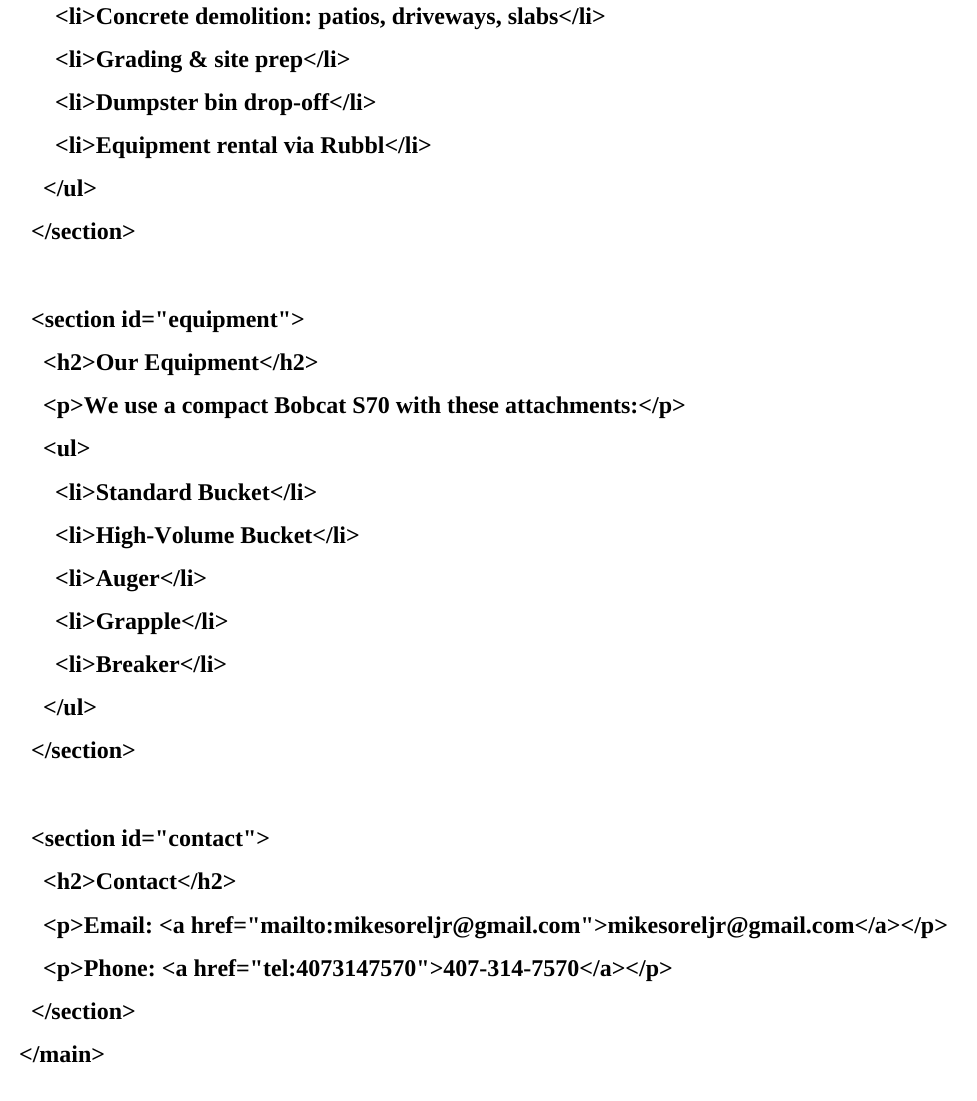
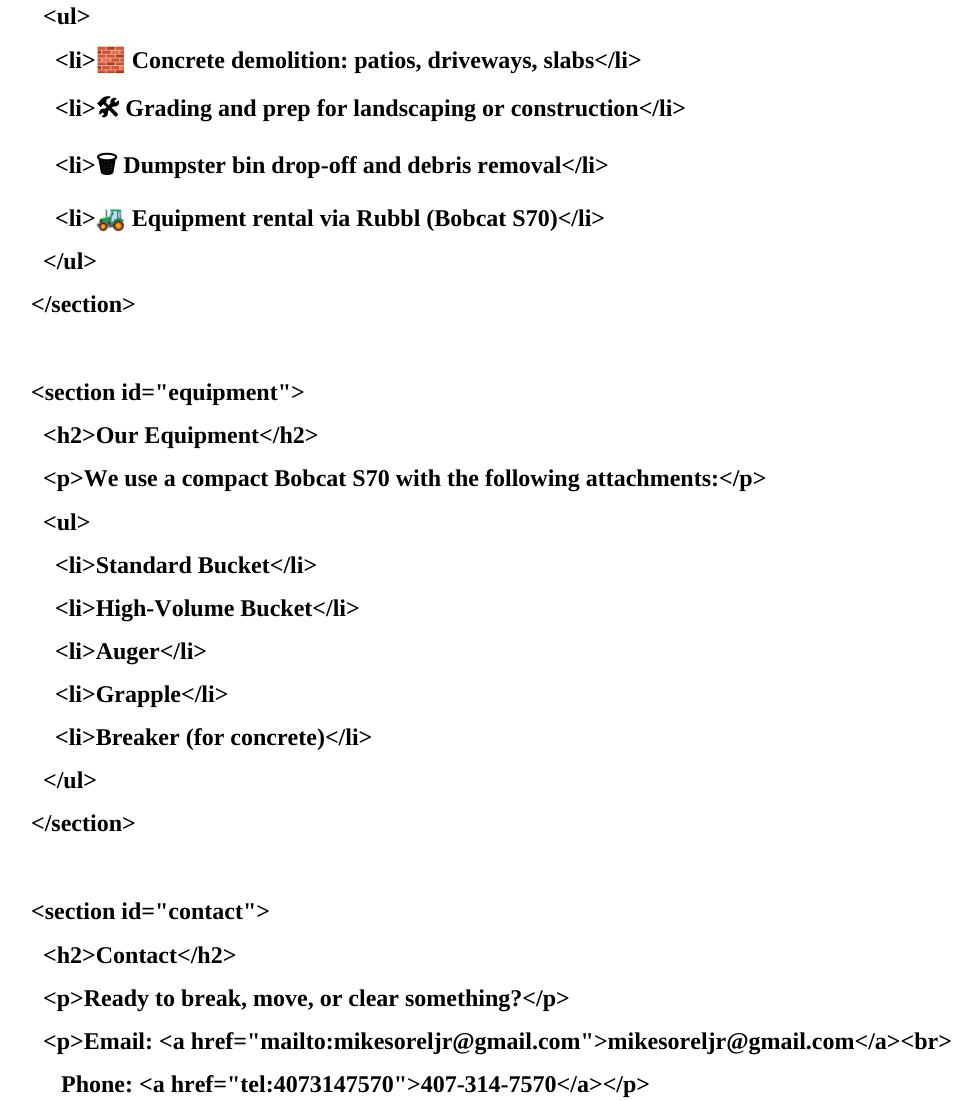
Before and after one commit to mikesoreljr/the_backyard_bobcat, a plain HTML site: page index.html in a window 1280 px wide. Shown: the part 1175-2276 px from the top of the page, without its empty margins (1-978 px from the left). Drawn offline with Linux system fonts and the light colour scheme.

Commit message:
Update index.html

```diff
--- a/index.html
+++ b/index.html
@@ -23,11 +23,12 @@
 <h1 style="margin: 0.0px 0.0px 16.1px 0.0px; font: 24.0px Times; -webkit-text-stroke: #000000; min-height: 29.0px"><span class="s1"><b></b></span><br></h1>
 <h1 style="margin: 0.0px 0.0px 16.1px 0.0px; font: 24.0px Times; -webkit-text-stroke: #000000"><span class="s1"><b><span class="Apple-converted-space">  </span>&lt;header&gt;</b></span></h1>
 <h1 style="margin: 0.0px 0.0px 16.1px 0.0px; font: 24.0px Times; -webkit-text-stroke: #000000"><span class="s1"><b><span class="Apple-converted-space">    </span>&lt;h1&gt;The Backyard Bobcat&lt;/h1&gt;</b></span></h1>
-<h1 style="margin: 0.0px 0.0px 16.1px 0.0px; font: 24.0px Times; -webkit-text-stroke: #000000"><span class="s1"><b><span class="Apple-converted-space">    </span>&lt;p class="tagline"&gt;Tactical Demolition for Tight Access Jobs&lt;/p&gt;</b></span></h1>
+<h1 style="margin: 0.0px 0.0px 16.1px 0.0px; font: 24.0px Times; -webkit-text-stroke: #000000"><span class="s1"><b><span class="Apple-converted-space">    </span>&lt;p class="tagline"&gt;Concrete removal &amp; compact rental for tight-access jobs&lt;/p&gt;</b></span></h1>
 <h1 style="margin: 0.0px 0.0px 16.1px 0.0px; font: 24.0px Times; -webkit-text-stroke: #000000"><span class="s1"><b><span class="Apple-converted-space">  </span>&lt;/header&gt;</b></span></h1>
 <h1 style="margin: 0.0px 0.0px 16.1px 0.0px; font: 24.0px Times; -webkit-text-stroke: #000000; min-height: 29.0px"><span class="s1"><b></b></span><br></h1>
 <h1 style="margin: 0.0px 0.0px 16.1px 0.0px; font: 24.0px Times; -webkit-text-stroke: #000000"><span class="s1"><b><span class="Apple-converted-space">  </span>&lt;nav&gt;</b></span></h1>
 <h1 style="margin: 0.0px 0.0px 16.1px 0.0px; font: 24.0px Times; -webkit-text-stroke: #000000"><span class="s1"><b><span class="Apple-converted-space">    </span>&lt;ul&gt;</b></span></h1>
+<h1 style="margin: 0.0px 0.0px 16.1px 0.0px; font: 24.0px Times; -webkit-text-stroke: #000000"><span class="s1"><b><span class="Apple-converted-space">      </span>&lt;li&gt;&lt;a href="#"&gt;Home&lt;/a&gt;&lt;/li&gt;</b></span></h1>
 <h1 style="margin: 0.0px 0.0px 16.1px 0.0px; font: 24.0px Times; -webkit-text-stroke: #000000"><span class="s1"><b><span class="Apple-converted-space">      </span>&lt;li&gt;&lt;a href="#services"&gt;Services&lt;/a&gt;&lt;/li&gt;</b></span></h1>
 <h1 style="margin: 0.0px 0.0px 16.1px 0.0px; font: 24.0px Times; -webkit-text-stroke: #000000"><span class="s1"><b><span class="Apple-converted-space">      </span>&lt;li&gt;&lt;a href="#equipment"&gt;Equipment&lt;/a&gt;&lt;/li&gt;</b></span></h1>
 <h1 style="margin: 0.0px 0.0px 16.1px 0.0px; font: 24.0px Times; -webkit-text-stroke: #000000"><span class="s1"><b><span class="Apple-converted-space">      </span>&lt;li&gt;&lt;a href="#contact"&gt;Contact&lt;/a&gt;&lt;/li&gt;</b></span></h1>
@@ -38,29 +39,30 @@
 <h1 style="margin: 0.0px 0.0px 16.1px 0.0px; font: 24.0px Times; -webkit-text-stroke: #000000"><span class="s1"><b><span class="Apple-converted-space">    </span>&lt;section id="services"&gt;</b></span></h1>
 <h1 style="margin: 0.0px 0.0px 16.1px 0.0px; font: 24.0px Times; -webkit-text-stroke: #000000"><span class="s1"><b><span class="Apple-converted-space">      </span>&lt;h2&gt;Our Services&lt;/h2&gt;</b></span></h1>
 <h1 style="margin: 0.0px 0.0px 16.1px 0.0px; font: 24.0px Times; -webkit-text-stroke: #000000"><span class="s1"><b><span class="Apple-converted-space">      </span>&lt;ul&gt;</b></span></h1>
-<h1 style="margin: 0.0px 0.0px 16.1px 0.0px; font: 24.0px Times; -webkit-text-stroke: #000000"><span class="s1"><b><span class="Apple-converted-space">        </span>&lt;li&gt;Concrete demolition: patios, driveways, slabs&lt;/li&gt;</b></span></h1>
-<h1 style="margin: 0.0px 0.0px 16.1px 0.0px; font: 24.0px Times; -webkit-text-stroke: #000000"><span class="s1"><b><span class="Apple-converted-space">        </span>&lt;li&gt;Grading &amp; site prep&lt;/li&gt;</b></span></h1>
-<h1 style="margin: 0.0px 0.0px 16.1px 0.0px; font: 24.0px Times; -webkit-text-stroke: #000000"><span class="s1"><b><span class="Apple-converted-space">        </span>&lt;li&gt;Dumpster bin drop-off&lt;/li&gt;</b></span></h1>
-<h1 style="margin: 0.0px 0.0px 16.1px 0.0px; font: 24.0px Times; -webkit-text-stroke: #000000"><span class="s1"><b><span class="Apple-converted-space">        </span>&lt;li&gt;Equipment rental via Rubbl&lt;/li&gt;</b></span></h1>
+<h1 style="margin: 0.0px 0.0px 16.1px 0.0px; font: 24.0px Times; -webkit-text-stroke: #000000"><span class="s1"><b><span class="Apple-converted-space">        </span>&lt;li&gt;🧱 Concrete demolition: patios, driveways, slabs&lt;/li&gt;</b></span></h1>
+<h1 style="margin: 0.0px 0.0px 16.1px 0.0px; font: 24.0px Times; -webkit-text-stroke: #000000"><span class="s1"><b><span class="Apple-converted-space">        </span>&lt;li&gt;🛠 Grading and prep for landscaping or construction&lt;/li&gt;</b></span></h1>
+<h1 style="margin: 0.0px 0.0px 16.1px 0.0px; font: 24.0px Times; -webkit-text-stroke: #000000"><span class="s1"><b><span class="Apple-converted-space">        </span>&lt;li&gt;🗑 Dumpster bin drop-off and debris removal&lt;/li&gt;</b></span></h1>
+<h1 style="margin: 0.0px 0.0px 16.1px 0.0px; font: 24.0px Times; -webkit-text-stroke: #000000"><span class="s1"><b><span class="Apple-converted-space">        </span>&lt;li&gt;🚜 Equipment rental via Rubbl (Bobcat S70)&lt;/li&gt;</b></span></h1>
 <h1 style="margin: 0.0px 0.0px 16.1px 0.0px; font: 24.0px Times; -webkit-text-stroke: #000000"><span class="s1"><b><span class="Apple-converted-space">      </span>&lt;/ul&gt;</b></span></h1>
 <h1 style="margin: 0.0px 0.0px 16.1px 0.0px; font: 24.0px Times; -webkit-text-stroke: #000000"><span class="s1"><b><span class="Apple-converted-space">    </span>&lt;/section&gt;</b></span></h1>
 <h1 style="margin: 0.0px 0.0px 16.1px 0.0px; font: 24.0px Times; -webkit-text-stroke: #000000; min-height: 29.0px"><span class="s1"><b></b></span><br></h1>
 <h1 style="margin: 0.0px 0.0px 16.1px 0.0px; font: 24.0px Times; -webkit-text-stroke: #000000"><span class="s1"><b><span class="Apple-converted-space">    </span>&lt;section id="equipment"&gt;</b></span></h1>
 <h1 style="margin: 0.0px 0.0px 16.1px 0.0px; font: 24.0px Times; -webkit-text-stroke: #000000"><span class="s1"><b><span class="Apple-converted-space">      </span>&lt;h2&gt;Our Equipment&lt;/h2&gt;</b></span></h1>
-<h1 style="margin: 0.0px 0.0px 16.1px 0.0px; font: 24.0px Times; -webkit-text-stroke: #000000"><span class="s1"><b><span class="Apple-converted-space">      </span>&lt;p&gt;We use a compact Bobcat S70 with these attachments:&lt;/p&gt;</b></span></h1>
+<h1 style="margin: 0.0px 0.0px 16.1px 0.0px; font: 24.0px Times; -webkit-text-stroke: #000000"><span class="s1"><b><span class="Apple-converted-space">      </span>&lt;p&gt;We use a compact Bobcat S70 with the following attachments:&lt;/p&gt;</b></span></h1>
 <h1 style="margin: 0.0px 0.0px 16.1px 0.0px; font: 24.0px Times; -webkit-text-stroke: #000000"><span class="s1"><b><span class="Apple-converted-space">      </span>&lt;ul&gt;</b></span></h1>
 <h1 style="margin: 0.0px 0.0px 16.1px 0.0px; font: 24.0px Times; -webkit-text-stroke: #000000"><span class="s1"><b><span class="Apple-converted-space">        </span>&lt;li&gt;Standard Bucket&lt;/li&gt;</b></span></h1>
 <h1 style="margin: 0.0px 0.0px 16.1px 0.0px; font: 24.0px Times; -webkit-text-stroke: #000000"><span class="s1"><b><span class="Apple-converted-space">        </span>&lt;li&gt;High-Volume Bucket&lt;/li&gt;</b></span></h1>
 <h1 style="margin: 0.0px 0.0px 16.1px 0.0px; font: 24.0px Times; -webkit-text-stroke: #000000"><span class="s1"><b><span class="Apple-converted-space">        </span>&lt;li&gt;Auger&lt;/li&gt;</b></span></h1>
 <h1 style="margin: 0.0px 0.0px 16.1px 0.0px; font: 24.0px Times; -webkit-text-stroke: #000000"><span class="s1"><b><span class="Apple-converted-space">        </span>&lt;li&gt;Grapple&lt;/li&gt;</b></span></h1>
-<h1 style="margin: 0.0px 0.0px 16.1px 0.0px; font: 24.0px Times; -webkit-text-stroke: #000000"><span class="s1"><b><span class="Apple-converted-space">        </span>&lt;li&gt;Breaker&lt;/li&gt;</b></span></h1>
+<h1 style="margin: 0.0px 0.0px 16.1px 0.0px; font: 24.0px Times; -webkit-text-stroke: #000000"><span class="s1"><b><span class="Apple-converted-space">        </span>&lt;li&gt;Breaker (for concrete)&lt;/li&gt;</b></span></h1>
 <h1 style="margin: 0.0px 0.0px 16.1px 0.0px; font: 24.0px Times; -webkit-text-stroke: #000000"><span class="s1"><b><span class="Apple-converted-space">      </span>&lt;/ul&gt;</b></span></h1>
 <h1 style="margin: 0.0px 0.0px 16.1px 0.0px; font: 24.0px Times; -webkit-text-stroke: #000000"><span class="s1"><b><span class="Apple-converted-space">    </span>&lt;/section&gt;</b></span></h1>
 <h1 style="margin: 0.0px 0.0px 16.1px 0.0px; font: 24.0px Times; -webkit-text-stroke: #000000; min-height: 29.0px"><span class="s1"><b></b></span><br></h1>
 <h1 style="margin: 0.0px 0.0px 16.1px 0.0px; font: 24.0px Times; -webkit-text-stroke: #000000"><span class="s1"><b><span class="Apple-converted-space">    </span>&lt;section id="contact"&gt;</b></span></h1>
 <h1 style="margin: 0.0px 0.0px 16.1px 0.0px; font: 24.0px Times; -webkit-text-stroke: #000000"><span class="s1"><b><span class="Apple-converted-space">      </span>&lt;h2&gt;Contact&lt;/h2&gt;</b></span></h1>
-<h1 style="margin: 0.0px 0.0px 16.1px 0.0px; font: 24.0px Times; -webkit-text-stroke: #000000"><span class="s1"><b><span class="Apple-converted-space">      </span>&lt;p&gt;Email: &lt;a href="mailto:mikesoreljr@gmail.com"&gt;mikesoreljr@gmail.com&lt;/a&gt;&lt;/p&gt;</b></span></h1>
-<h1 style="margin: 0.0px 0.0px 16.1px 0.0px; font: 24.0px Times; -webkit-text-stroke: #000000"><span class="s1"><b><span class="Apple-converted-space">      </span>&lt;p&gt;Phone: &lt;a href="tel:4073147570"&gt;407-314-7570&lt;/a&gt;&lt;/p&gt;</b></span></h1>
+<h1 style="margin: 0.0px 0.0px 16.1px 0.0px; font: 24.0px Times; -webkit-text-stroke: #000000"><span class="s1"><b><span class="Apple-converted-space">      </span>&lt;p&gt;Ready to break, move, or clear something?&lt;/p&gt;</b></span></h1>
+<h1 style="margin: 0.0px 0.0px 16.1px 0.0px; font: 24.0px Times; -webkit-text-stroke: #000000"><span class="s1"><b><span class="Apple-converted-space">      </span>&lt;p&gt;Email: &lt;a href="mailto:mikesoreljr@gmail.com"&gt;mikesoreljr@gmail.com&lt;/a&gt;&lt;br&gt;</b></span></h1>
+<h1 style="margin: 0.0px 0.0px 16.1px 0.0px; font: 24.0px Times; -webkit-text-stroke: #000000"><span class="s1"><b><span class="Apple-converted-space">         </span>Phone: &lt;a href="tel:4073147570"&gt;407-314-7570&lt;/a&gt;&lt;/p&gt;</b></span></h1>
 <h1 style="margin: 0.0px 0.0px 16.1px 0.0px; font: 24.0px Times; -webkit-text-stroke: #000000"><span class="s1"><b><span class="Apple-converted-space">    </span>&lt;/section&gt;</b></span></h1>
 <h1 style="margin: 0.0px 0.0px 16.1px 0.0px; font: 24.0px Times; -webkit-text-stroke: #000000"><span class="s1"><b><span class="Apple-converted-space">  </span>&lt;/main&gt;</b></span></h1>
 <h1 style="margin: 0.0px 0.0px 16.1px 0.0px; font: 24.0px Times; -webkit-text-stroke: #000000; min-height: 29.0px"><span class="s1"><b></b></span><br></h1>
```
